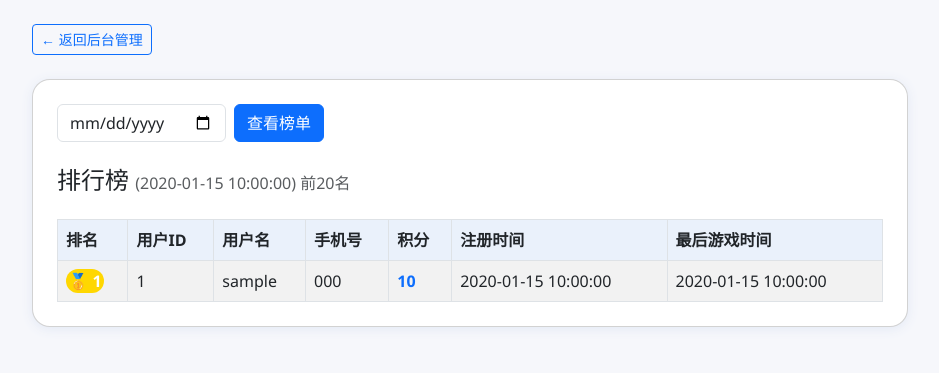
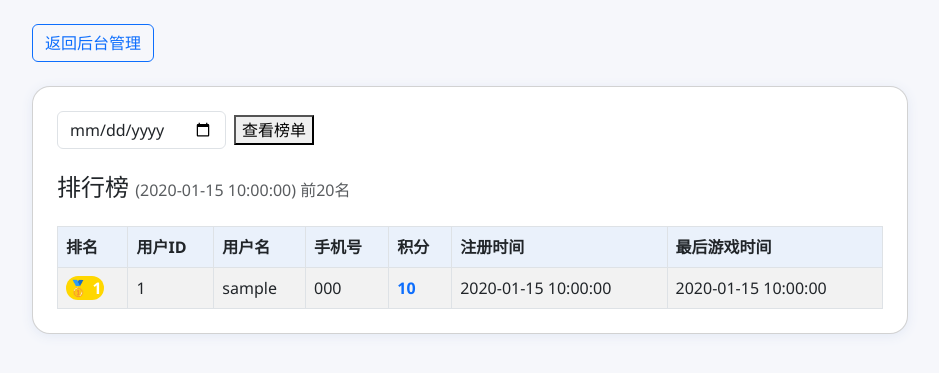
Before and after one commit to Dreamchaser-aus/candybackend, a Flask app: template templates/rank_today.html in a window 1280 px wide. Shown: the top 373 px of the page, without its empty margins (170-1109 px from the left). Run offline with Flask 3, Linux system fonts and the light colour scheme; the template is opened without the code that fills it: most values are stand-ins (such as "Sample title", 1, 10 or a date in 2020); some libraries are stand-ins or nearby versions.

Commit message:
Update rank_today.html

```diff
--- a/templates/rank_today.html
+++ b/templates/rank_today.html
@@ -35,7 +35,7 @@
 <body>
   <div class="container" style="max-width: 900px;">
     <div class="my-4">
-      <a class="btn btn-outline-primary btn-sm back-link" href="/admin">&#8592; 返回后台管理</a>
+      <a class="btn btn-outline-primary" href="/admin">{{ _('返回后台管理') }}</a>
     </div>
     <div class="card p-4">
       <!-- 日期选择器表单 -->
@@ -44,7 +44,7 @@
           <input type="date" class="form-control" name="date" value="{{ date }}">
         </div>
         <div class="col-auto">
-          <button class="btn btn-primary" type="submit">查看榜单</button>
+          <button>{{ _('查看榜单') }}</button>
         </div>
       </form>
       <h4 class="mb-4">排行榜 <span class="fs-6 text-muted">({{ date or '今日' }}) 前20名</span></h4>
```
